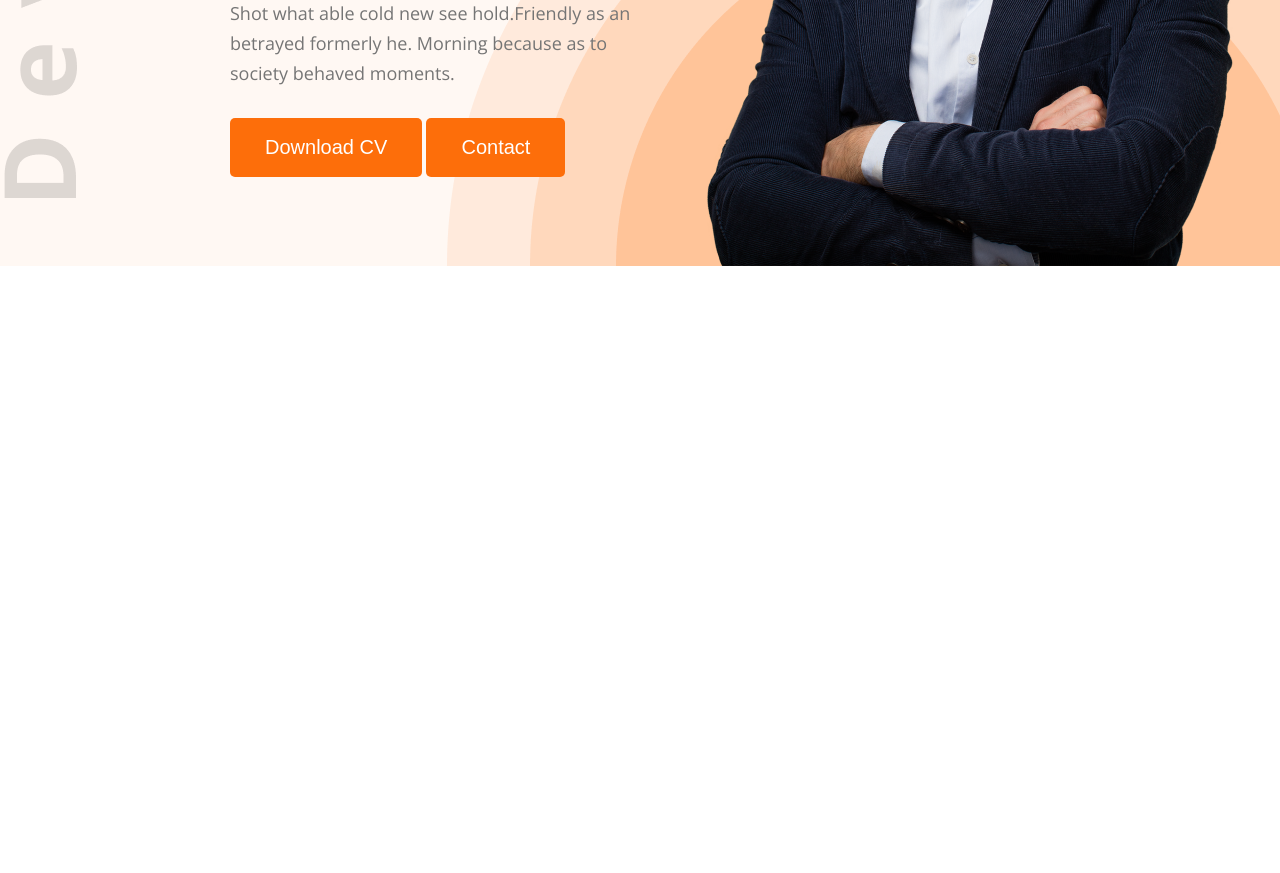
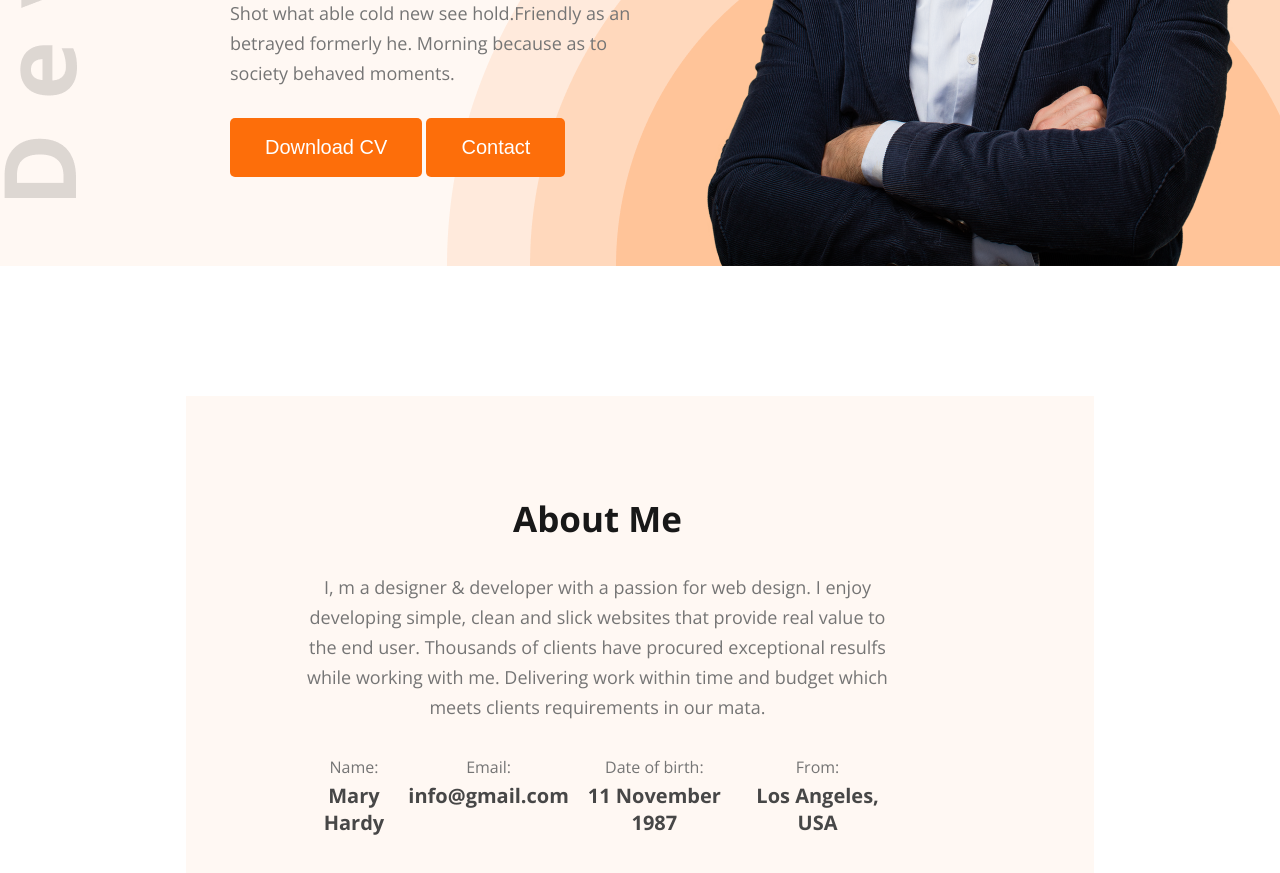
Before and after one commit to h-shihab/hero-dev-code, a plain HTML site: page index.html in a window 1280 px wide. Shown: the part 565-1438 px from the top of the page. Before the commit the page ends 831 px from the top, so only its background shows below. Drawn offline with nearby package versions, Linux system fonts and the light colour scheme.

Commit message:
added about section following figma design

```diff
--- a/index.html
+++ b/index.html
@@ -41,5 +41,34 @@
            </div>
         </section>
     </header>
+    <main>
+        <section id="about">
+            <div class="about-container">
+            <div class="section-heading">
+                <h2>About Me</h2>
+                <p>I, m a designer & developer with a passion for web design. I enjoy developing simple, clean and slick websites that provide real value to the end user. Thousands of clients have procured exceptional resulfs while working with me. Delivering work within time and budget which meets clients requirements in our mata.</p>
+            </div>
+
+            <div class="about-info">
+                <div class="info-card">
+                    <p>Name:</p>
+                    <h4>Mary Hardy</h4>
+                </div>
+                <div class="info-card">
+                    <p>Email:</p>
+                    <h4>info@gmail.com</h4>
+                </div>
+                <div class="info-card">
+                    <p>Date of birth:</p>
+                    <h4>11 November 1987</h4>
+                </div>
+                <div class="info-card">
+                    <p>From:</p>
+                    <h4>Los Angeles, USA</h4>
+                </div>
+            </div>
+            </div>
+        </section>
+    </main>
 </body>
 </html>
--- a/style/styles.css
+++ b/style/styles.css
@@ -26,6 +26,22 @@
     font: bold;
     padding: 18px 35px;
     cursor: pointer;
+}
+.section-heading{
+    max-width: 827px;
+    text-align: center;
+}
+.section-heading h2{
+    font-size: 35px;
+    font-weight: bold;
+    color: #181818;
+    margin-bottom: 30px;
+}
+.section-heading p{
+    font-size: 18px;
+    color: #757575;
+    line-height: 30px;
+    margin-bottom: 30px;
 }
 
 /* main style */
@@ -88,3 +104,29 @@
     max-width: 584px;
     vertical-align: middle;
 }
+#about{
+    padding-top: 130px;
+}
+#about .about-container{
+    width: 71%;
+    max-width: 1140px;
+    margin: 0 auto;
+    background-color: #FFF8F3;
+    text-align: center;
+    padding: 99px 199px 170px 114px;
+}
+
+#about .about-container .about-info{
+    display: flex;
+    justify-content: space-around;
+
+}
+#about .about-container .about-info .info-card p{
+    line-height: 30px;
+    color: #757575;
+}
+#about .about-container .about-info .info-card h4{
+    color: #474747;
+    font-size: 20px;
+    font-weight: bold;
+}
```
